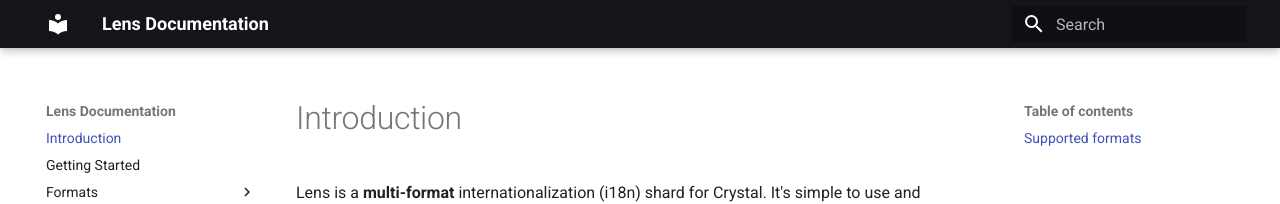
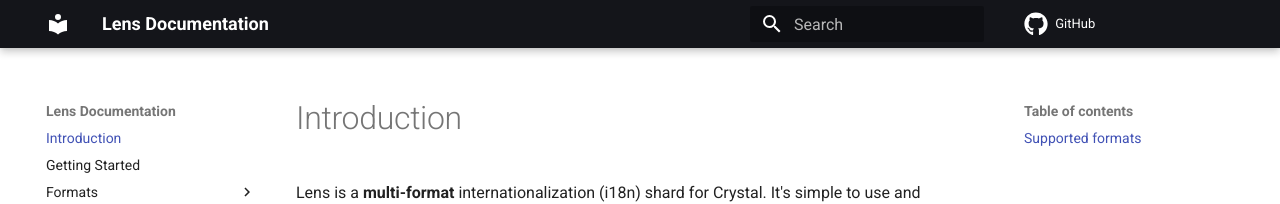
Before and after one commit to syeopite/lens, an MkDocs documentation site: the page built from docs/index.md, in a window 1280 px wide. Shown: the top 204 px of the page. Built offline with MkDocs 1.6.1 and Material for MkDocs 9.7.7, drawn with Linux system fonts in a browser that asks for light colours; comment, search, counter and statistics services are not loaded.

Commit message:
Add repo link to mkdocs.yml

```diff
--- a/mkdocs.yml
+++ b/mkdocs.yml
@@ -1,9 +1,13 @@
 site_name: Lens Documentation
+repo_url: https://github.com/syeopite/lens
 theme:
   name: material
   palette:
     primary: black
     accent: blue
+  icon:
+    repo: fontawesome/brands/github
+
 markdown_extensions:
   - admonition
   - pymdownx.highlight
```
